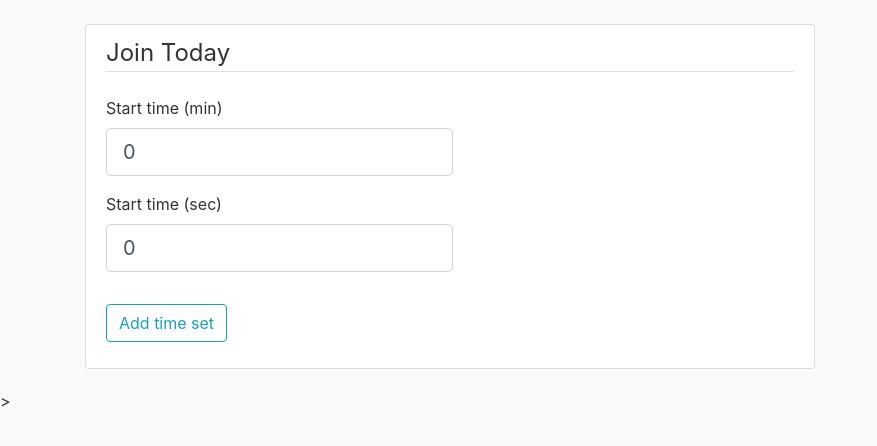
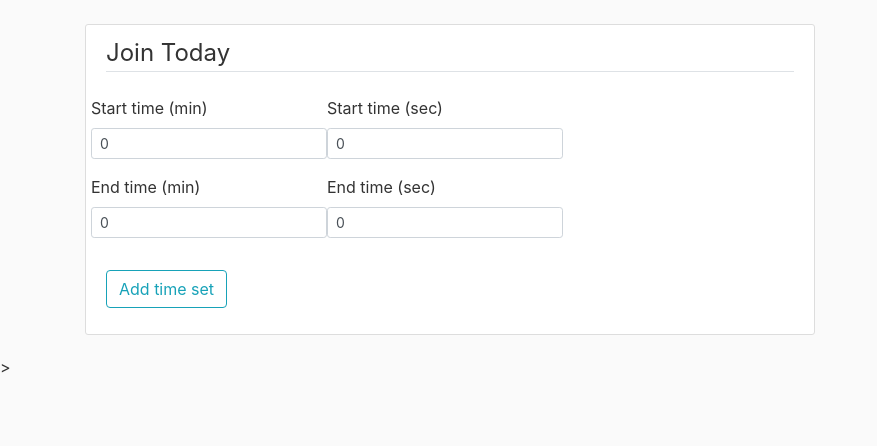
Before and after one commit to seanc1505/Summer2022, a Flask app: page /timepoint/new in a window 1280 px wide. Shown: the part 56-502 px from the top of the page, without its empty margins (0-877 px from the left). Run offline with Flask 2, Linux system fonts and the light colour scheme; some libraries are stand-ins or nearby versions.

Commit message:
moved all entries to one line

```diff
--- a/user_interface/project/webui/templates/time_point_new.html
+++ b/user_interface/project/webui/templates/time_point_new.html
@@ -5,38 +5,73 @@
             {{ form.hidden_tag() }}
             <fieldset class="form-group">
                 <legend class="border-bottom mb-4">Join Today</legend>
+
                 <div class="container">
                     <div class="row">
-                        <div class="form-group">
+                        <div class="row">
+                            <div class="form-group start_time_min col-xs-6">
                                 {{ form.start_time_min.label(class="form-control-label") }}
 
                                 {% if form.start_time_min.errors %}
-                        {{ form.start_time_min(class="form-control form-control-lg is-invalid") }}
+                                    {{ form.start_time_min(class="form-control form-control-sm is-invalid") }}
                                     <div class="invalid-feedback">
                                         {% for error in form.start_time_min.errors %}
                                             <span>{{ error }}</span>
                                         {% endfor %}
                                     </div>
                                 {% else %}
-                        {{ form.start_time_min(class="form-control form-control-lg") }}
+                                    {{ form.start_time_min(class="form-control form-control-sm") }}
                                 {% endif %}
                             </div>
-                <div class="form-group">
+
+                            <div class="form-group start_time_sec col-xs-6" >
                                 {{ form.start_time_sec.label(class="form-control-label") }}
 
                                 {% if form.start_time_sec.errors %}
-                        {{ form.start_time_sec(class="form-control form-control-lg is-invalid") }}
+                                    {{ form.start_time_sec(class="form-control form-control-sm is-invalid") }}
                                     <div class="invalid-feedback">
                                         {% for error in form.start_time_sec.errors %}
                                             <span>{{ error }}</span>
                                         {% endfor %}
                                     </div>
                                 {% else %}
-                        {{ form.start_time_sec(class="form-control form-control-lg") }}
+                                    {{ form.start_time_sec(class="form-control form-control-sm") }}
                                 {% endif %}
+                            </div>
+                        </div>
+                        <div class="row">
+                            <div class="form-group end_time_min col-xs-6">
+                                {{ form.end_time_min.label(class="form-control-label") }}
 
+                                {% if form.end_time_min.errors %}
+                                    {{ form.end_time_min(class="form-control form-control-sm is-invalid") }}
+                                    <div class="invalid-feedback">
+                                        {% for error in form.end_time_min.errors %}
+                                            <span>{{ error }}</span>
+                                        {% endfor %}
+                                    </div>
+                                {% else %}
+                                    {{ form.end_time_min(class="form-control form-control-sm") }}
+                                {% endif %}
+                            </div>
 
+                            <div class="form-group end_time_sec col-xs-6">
+                                {{ form.end_time_sec.label(class="form-control-label") }}
 
+                                {% if form.end_time_sec.errors %}
+                                    {{ form.end_time_sec(class="form-control form-control-sm is-invalid") }}
+                                    <div class="invalid-feedback">
+                                        {% for error in form.end_time_sec.errors %}
+                                            <span>{{ error }}</span>
+                                        {% endfor %}
+                                    </div>
+                                {% else %}
+                                    {{ form.end_time_sec(class="form-control form-control-sm") }}
+                                {% endif %}
+                            </div>
+                        </div>
+                    </div>
+                </div>
 
             </fieldset>
             <div class="form-group">
```
Also changed, not shown: README.md. Lines whose indentation alone changed are shown as unchanged.
